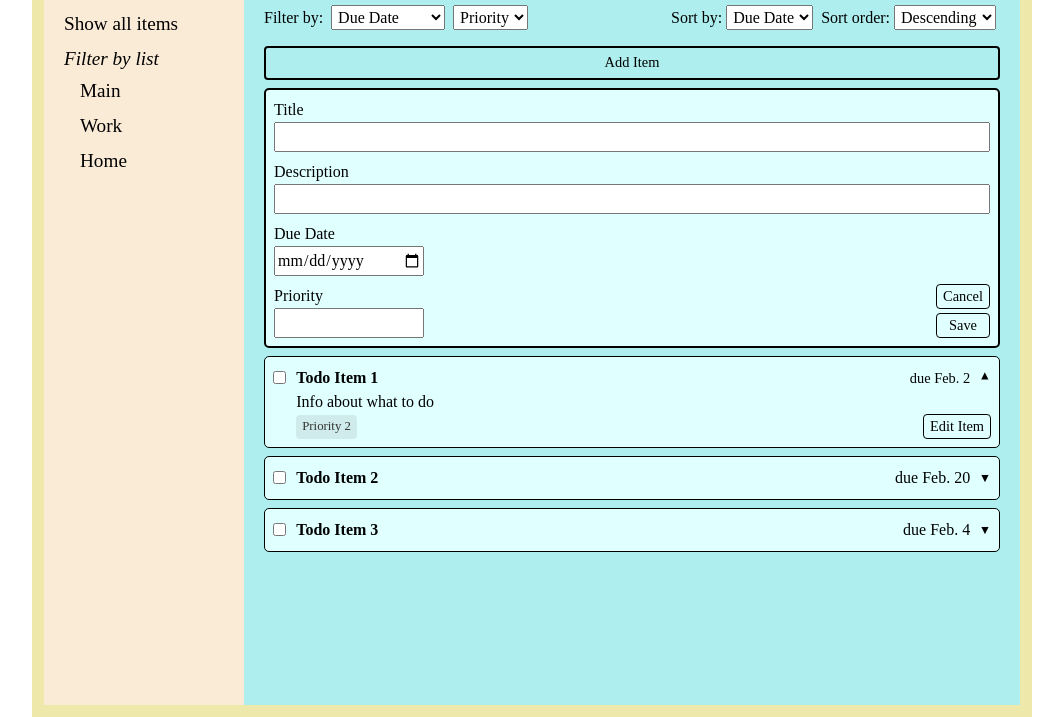
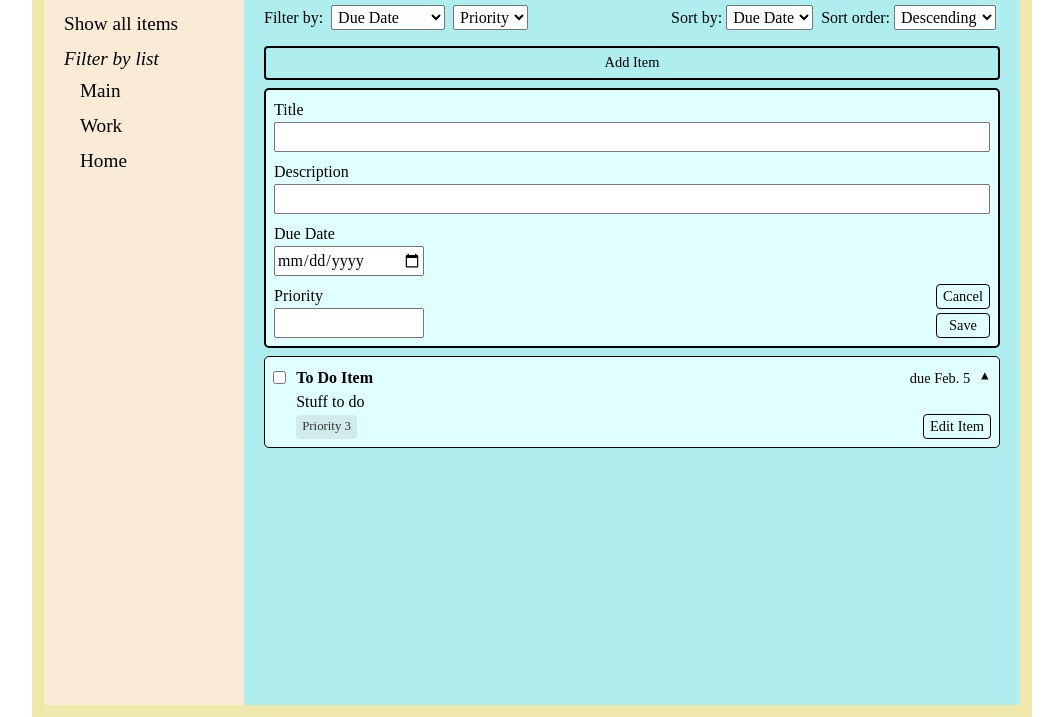
Before and after one commit to mdwicker/odin-todo-list, a website built with webpack: page src/template.html in a window 1280 px wide. Both pictures are taken after a click on the button "toggle details". Shown: the part 83-800 px from the top of the page, without its empty margins (108-1171 px from the left). Built offline with nearby package versions, Linux system fonts and the light colour scheme.

Commit message:
Move button expand logic to dom module

```diff
--- a/src/dom.js
+++ b/src/dom.js
@@ -1,6 +1,6 @@
 import { format } from "date-fns";
 
-function createTodoItemNode({ item } = {}) {
+export function createTodoItemNode({ item } = {}) {
     const itemNode = createNode({ classes: ["todo-item"] });
 
     const left = createNode({ classes: ["todo-item-left"] });
@@ -28,12 +28,14 @@ function createTodoItemNode({ item } = {}) {
     const bottom = createNode({ classes: ["todo-item-bottom"] });
     bottom.append(
         createNode({ classes: ["todo-item-priority"] }),
-        createNode({ type: "button", classes: ["edit"] })
+        createNode({ type: "button", classes: ["edit"], text: "Edit Item" })
     );
     details.append(bottom);
 
     body.append(main, details);
     itemNode.append(left, body);
+
+    expandButton.addEventListener("click", () => { toggleDetails(expandButton, details) })
 
     if (item) {
         return renderItemNode(itemNode, item);
@@ -85,3 +87,13 @@ function createNode({ type = "div", classes, id, text } = {}) {
 function formatDueDate(date) {
     return `due ${format(date, "MMM. d")}`;
 }
+
+function toggleDetails(expandButton, detailsNode) {
+    if (!expandButton || !detailsNode) return;
+
+    const expanded = expandButton.getAttribute("aria-expanded") === "true";
+    expandButton.setAttribute("aria-expanded", !expanded);
+
+    detailsNode.style.maxHeight = expanded ? "0px" : `${detailsNode.scrollHeight}px`;
+    detailsNode.classList.toggle("hidden", expanded);
+}
--- a/src/index.js
+++ b/src/index.js
@@ -1,6 +1,10 @@
 import "./reset.css";
 import "./styles.css";
 import { todoController } from './todo.js'
+import { createTodoItemNode } from './dom.js'
+const today = new Date();
+const todoItem = createTodoItemNode({ item: { title: "To Do Item", dueDate: today, description: "Stuff to do", priority: 3 } });
+document.querySelector('.todo-items').append(todoItem);
 
 const fillerItems = [
     { title: "Laundry", description: "Wash and fold", dueDate: "2026-02-03", priority: 1 },
@@ -33,20 +37,6 @@ todoController.addList({ title: "Work" });
 
 todoController.moveItem(2, 2);
 
-document.querySelectorAll("button.expand").forEach(
-    button => button.addEventListener("click", function (e) {
-        const button = e.target;
-        const expanded = button.getAttribute("aria-expanded") === "true";
-
-        button.setAttribute("aria-expanded", !expanded);
-        const card = button.closest('.todo-item');
-        const details = card.querySelector('.todo-item-details');
-
-        if (!details) return;
-
-        details.style.maxHeight = expanded ? "0px" : `${details.scrollHeight}px`;
-        details.classList.toggle("hidden", expanded);
-    }));
 
 
 /*
--- a/src/template.html
+++ b/src/template.html
@@ -95,63 +95,6 @@
                         </div>
                     </div>
                 </form>
-                <div class="todo-item">
-                    <div class="todo-item-left">
-                        <input type="checkbox" aria-label="item completion toggle">
-                    </div>
-                    <div class="todo-item-body">
-                        <div class="todo-item-main">
-                            <div class="todo-item-title">Todo Item 1</div>
-                            <div class="todo-item-duedate">due Feb. 2</div>
-                            <button class="expand" aria-label="toggle details" aria-expanded="false"></button>
-                        </div>
-                        <div class="todo-item-details hidden">
-                            <div class="todo-item-description">Info about what to do</div>
-                            <div class="todo-item-bottom">
-                                <div class="todo-item-priority">Priority 2</div>
-                                <button class="edit">Edit Item</button>
-                            </div>
-                        </div>
-                    </div>
-                </div>
-                <div class="todo-item">
-                    <div class="todo-item-left">
-                        <input type="checkbox" aria-label="item completion toggle">
-                    </div>
-                    <div class="todo-item-body">
-                        <div class="todo-item-main">
-                            <div class="todo-item-title">Todo Item 2</div>
-                            <div class="due-date">due Feb. 20</div>
-                            <button class="expand" aria-expanded="false "></button>
-                        </div>
-                        <div class="todo-item-details hidden">
-                            <div class="description">Info about what to do</div>
-                            <div class="todo-item-bottom">
-                                <div class="priority">Priority 1</div>
-                                <button class="edit">Edit Item</button>
-                            </div>
-                        </div>
-                    </div>
-                </div>
-                <div class="todo-item">
-                    <div class="todo-item-left">
-                        <input type="checkbox" aria-label="item completion toggle">
-                    </div>
-                    <div class="todo-item-body">
-                        <div class="todo-item-main">
-                            <div class="todo-item-title">Todo Item 3</div>
-                            <div class="due-date">due Feb. 4</div>
-                            <button class="expand" aria-expanded="false"></button>
-                        </div>
-                        <div class="todo-item-details hidden">
-                            <div class="description">Info about what to do</div>
-                            <div class="todo-item-bottom">
-                                <div class="priority">Priority 5</div>
-                                <button class="edit">Edit Item</button>
-                            </div>
-                        </div>
-                    </div>
-                </div>
             </div>
         </main>
     </div>
```
